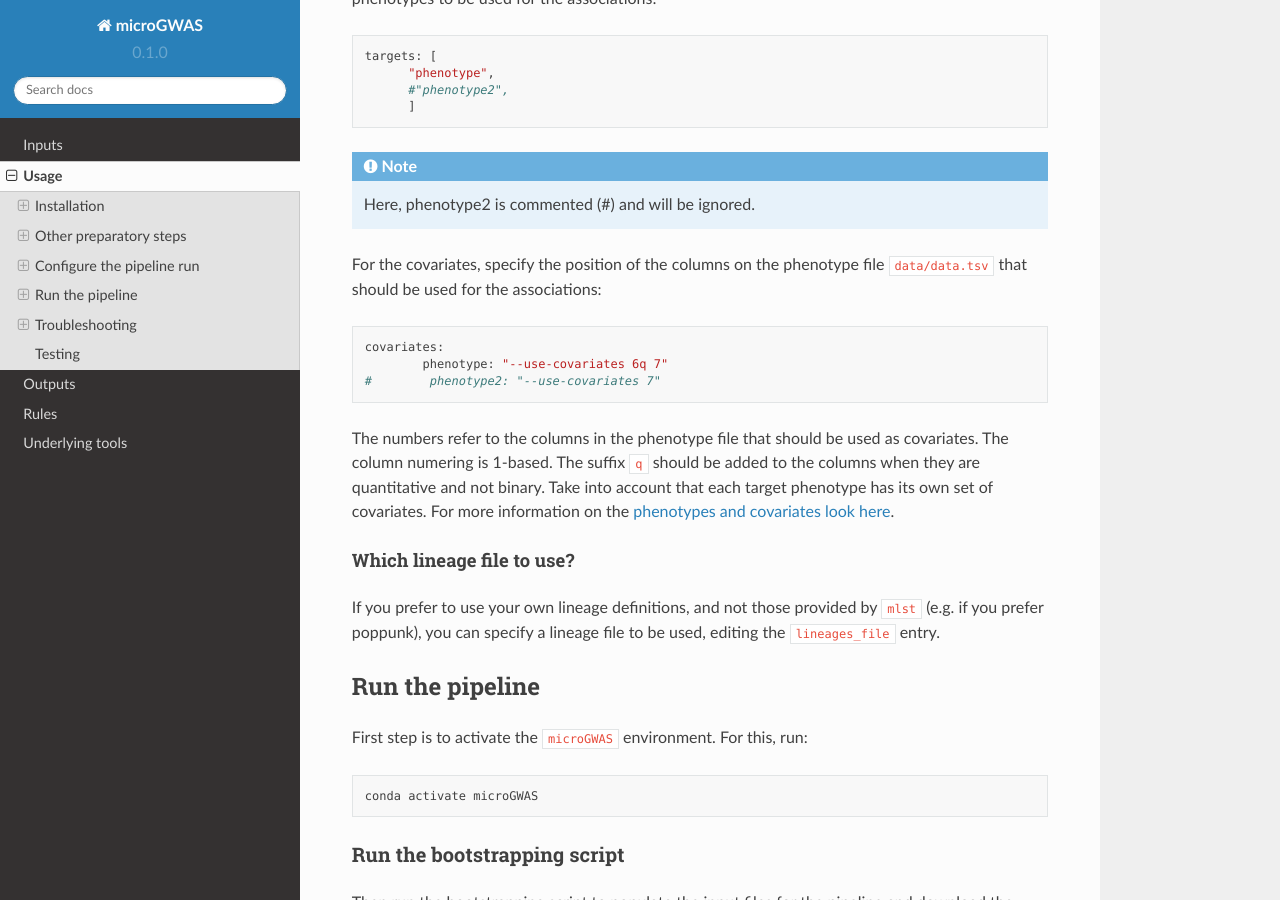
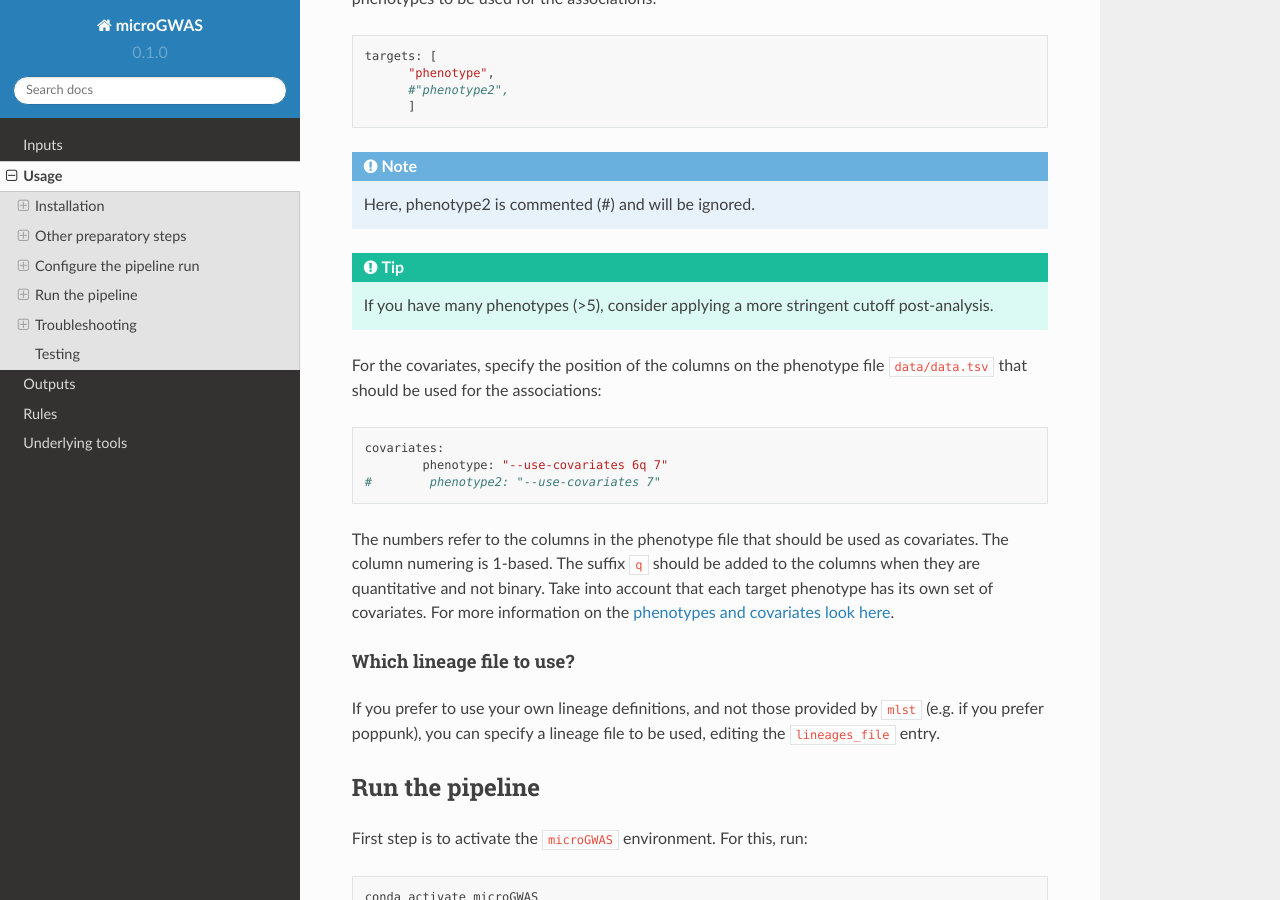
Before and after one commit to microbial-pangenomes-lab/microGWAS, a Sphinx documentation site: the page built from docs/source/usage.rst, in a window 1280 px wide and 900 px high, scrolled down 2360 px. Built offline with Sphinx 7.4.7 and the Read the Docs theme 2.0.0, drawn with Linux system fonts in a browser that asks for light colours; comment, search, counter and statistics services are not loaded.

Commit message:
minor edit

```diff
--- a/docs/source/usage.rst
+++ b/docs/source/usage.rst
@@ -103,6 +103,10 @@ For the targets, specify the name of the columns on the phenotype file ``data/da
 .. note::
     Here, phenotype2 is commented (#) and will be ignored.
 
+..  tip::
+
+    If you have many phenotypes (>5), consider applying a more stringent cutoff post-analysis.
+
 For the covariates, specify the position of the columns on the phenotype file ``data/data.tsv`` that should be used for the associations::
 
    covariates:
```
